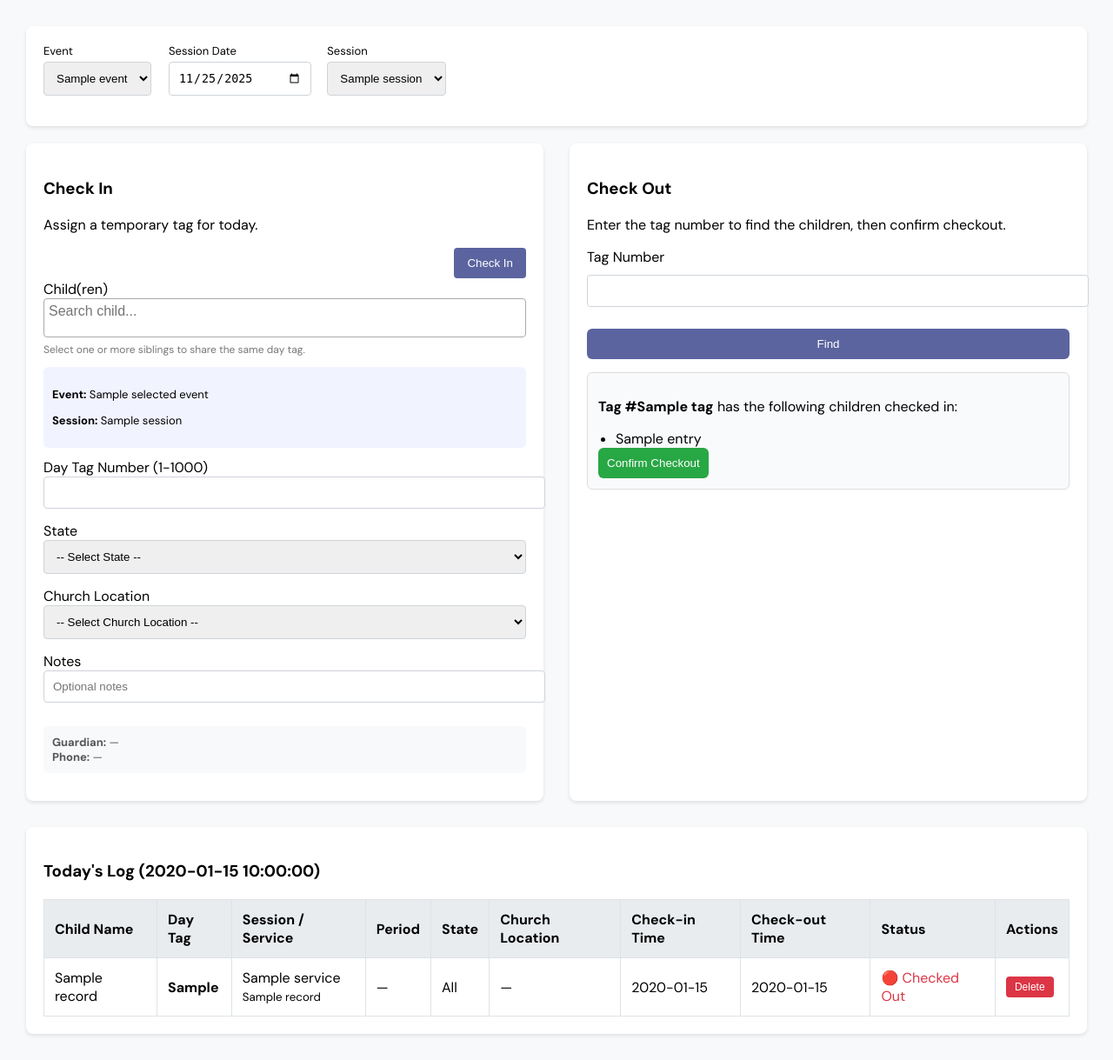
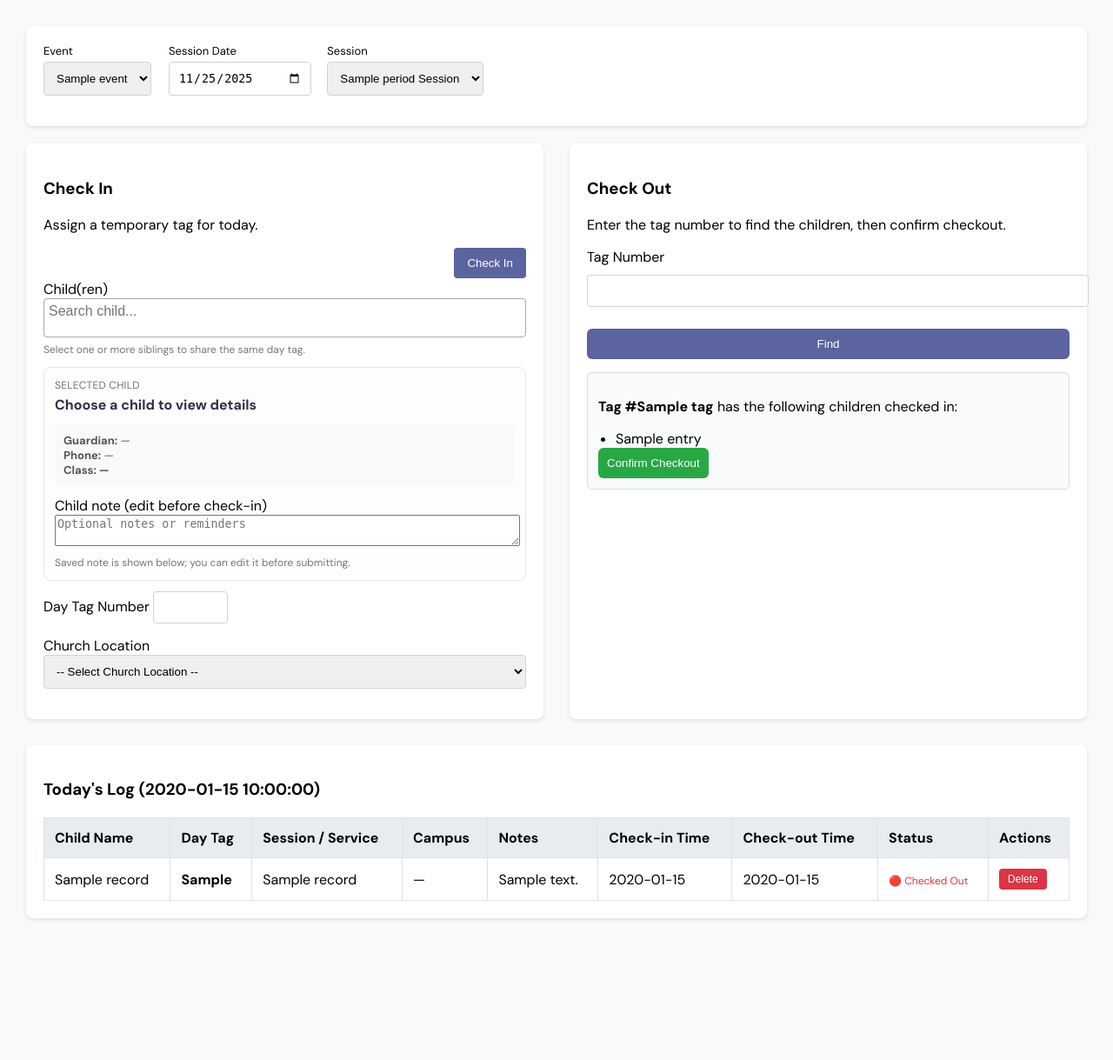
Before and after one commit to Timzblue12/Attendance_Checkin_System, a Flask app: template templates/attendance.html in a window 1280 px wide. Shown: the whole page at 87% size. After the commit the page ends 1058 px from the top, so only its background shows below. Run offline with Flask 3, Linux system fonts and the light colour scheme; the template is opened without the code that fills it: most values are stand-ins (such as "Sample title", 1, 10 or a date in 2020); some libraries are stand-ins or nearby versions.

Commit message:
fix: children note experience

```diff
--- a/templates/attendance.html
+++ b/templates/attendance.html
@@ -24,7 +24,7 @@
             <label for="context_session">Session</label>
             <select id="context_session" name="session_id">
                 {% for session in session_options %}
-                    <option value="{{ session.id }}" {% if session.id == selected_session_id %}selected{% endif %}>{{ session.label }}</option>
+                    <option value="{{ session.id }}" data-period="{{ session.period }}" {% if session.id == selected_session_id %}selected{% endif %}>{{ session.period }} Session</option>
                 {% endfor %}
             </select>
         </div>
@@ -63,33 +63,36 @@
             </select>
             {% endif %}
 
-            <div class="session-summary">
-                <p><strong>Event:</strong> {{ selected_event.name if selected_event else 'N/A' }}</p>
-                <p><strong>Session:</strong>
-                    <span id="session_label_text">
-                        {% if session_options and selected_event_id != 'church-service' %}
-                            {% for session in session_options %}
-                                {% if session.id == selected_session_id %}{{ session.label }} ({{ session.period }}){% endif %}
-                            {% endfor %}
-                        {% elif selected_event_id == 'church-service' %}
-                            {{ service_type_default or '1st Service' }}
-                        {% else %}
-                            {{ selected_session_id or 'Session' }}
-                        {% endif %}
-                    </span>
-                </p>
+<div class="child-detail-panel">
+                <div class="child-detail-head">
+                    <div>
+                        <p class="detail-label">Selected child</p>
+                        <p class="detail-name" id="detail_child_name">Choose a child to view details</p>
+
+                    </div>
+
+                </div>
+
+                <div class="guardian-info" id="guardian_info">
+                    <strong>Guardian:</strong> <span id="guardian_name">—</span><br>
+                    <strong>Phone:</strong> <span id="guardian_phone">—</span><br>
+                    <strong> <span id="detail_child_class"> —</span></strong>
+                </div>
+
+                <div class="note-block">
+                    <label for="notes">Child note (edit before check-in)</label>
+                    <textarea id="notes" name="notes" rows="2" placeholder="Optional notes or reminders"></textarea>
+                    <small class="input-hint">Saved note is shown below; you can edit it before submitting.</small>
+                </div>
+
+
             </div>
 
-             <label for="day_tag">Day Tag Number (1-1000)</label>
-            <input type="number" id="day_tag" name="day_tag" min="1" max="1000" required>
 
-            <label for="state">State</label>
-            <select id="state" name="state">
-                <option value="">-- Select State --</option>
-                {% for state in state_options %}
-                    <option value="{{ state }}">{{ state }}</option>
-                {% endfor %}
-            </select>
+             <label for="day_tag">Day Tag Number </label>
+            <input type="number" id="day_tag" name="day_tag" min="1" max="1000" required style="width: auto;"><br/>
+
+
 
             <label for="church_location">Church Location</label>
             <select id="church_location" name="church_location">
@@ -99,13 +102,25 @@
                 {% endfor %}
             </select>
 
-            <label for="notes">Notes</label>
-            <input type="text" id="notes" name="notes" placeholder="Optional notes">
+            <!-- <div class="session-summary">
+                <p><strong>Event:</strong> {{ selected_event.name if selected_event else 'N/A' }}</p>
+                <p><strong>Session:</strong>
+                    <span id="session_label_text">
+                        {% if session_options and selected_event_id != 'church-service' %}
+                            {% for session in session_options %}
+                                {% if session.id == selected_session_id %}{{ session.period }} Session{% endif %}
+                            {% endfor %}
+                        {% elif selected_event_id == 'church-service' %}
+                            {{ service_type_default or '1st Service' }}
+                        {% else %}
+                            {{ selected_session_id or 'Session' }}
+                        {% endif %}
+                    </span>
+                </p>
+            </div> -->
 
-            <div class="guardian-info" id="guardian_info">
-                <strong>Guardian:</strong> <span id="guardian_name">—</span><br>
-                <strong>Phone:</strong> <span id="guardian_phone">—</span>
-            </div>
+
+
 
 
         </form>
@@ -174,9 +189,8 @@
                 <th>Child Name</th>
                 <th>Day Tag</th>
                 <th>Session / Service</th>
-                <th>Period</th>
-                <th>State</th>
-                <th>Church Location</th>
+                <th>Campus</th>
+                <th>Notes</th>
                 <th>Check-in Time</th>
                 <th>Check-out Time</th>
                 <th>Status</th>
@@ -189,19 +203,22 @@
                 <td>{{ record['Child Name'] }}</td>
                 <td><strong>{{ record['Day Tag'] }}</strong></td>
                 <td>
-                    {{ record.get('Session Label') or record.get('Service') }}<br>
-                    <small>{{ record.get('Event Name') }}</small>
+                    {% set period = record.get('Session Period') %}
+                    {% if period %}
+                        {{ period }} Session
+                    {% else %}
+                        {{ record.get('Service') or record.get('Session Label') }}
+                    {% endif %}<br>
                 </td>
-                <td>{{ record.get('Session Period') or '—' }}</td>
-                <td>{{ record.get('State') or '—' }}</td>
                 <td>{{ record.get('Church Location') or '—' }}</td>
+                <td>{{ record.get('Notes') or '—' }}</td>
                 <td>{{ record['Check-in Time'] }}</td>
                 <td>{{ record['Check-out Time'] }}</td>
                 <td>
                     {% if record['Status'] == 'Checked-Out' %}
-                        <span style="color: #dc3545;">🔴 Checked Out</span>
+                        <span style="color: #dc3545; font-size: 12px; ">🔴 Checked Out</span>
                     {% else %}
-                        <span style="color: #28a745;">🟢 Checked In</span>
+                        <span style="color: #28a745; font-size: 12px; ">🟢 Checked In</span>
                     {% endif %}
                     {% if record.get('sync_status') == 'pending' %}
                         <div style="font-size: 12px; color: #856404;">Pending Sync</div>
@@ -218,7 +235,7 @@
             </tr>
             {% else %}
             <tr>
-                <td colspan="10" style="text-align: center;">No one has been checked in yet today.</td>
+                <td colspan="9" style="text-align: center;">No one has been checked in yet today.</td>
             </tr>
             {% endfor %}
         </tbody>
@@ -248,6 +265,16 @@
         .context-item label { font-size: 13px; margin-bottom: 4px; }
         .session-summary { margin: 12px 0; padding: 10px; background: #f1f3ff; border-radius: 6px; font-size: 13px; }
         .guardian-info { margin: 12px 0; font-size: 13px; color: #555; background: #f8f9fa; padding: 10px; border-radius: 6px; }
+        .child-detail-panel { margin: 12px 0; padding: 12px; border: 1px solid #e5e7eb; border-radius: 8px; background: #fdfdfd; }
+        .child-detail-head { display: flex; justify-content: space-between; gap: 12px; align-items: flex-start; flex-wrap: wrap; }
+        .detail-label { font-size: 12px; color: #6c757d; text-transform: uppercase; letter-spacing: 0.02em; margin: 0 0 4px; }
+        .detail-name { margin: 0; font-size: 16px; font-weight: 600; color: #2c2f48; }
+        .detail-sub { margin: 4px 0 0; color: #6c757d; font-size: 13px; }
+        .detail-chips { display: flex; flex-wrap: wrap; gap: 8px; }
+        .detail-chip { display: inline-flex; align-items: center; gap: 6px; background: #eef0ff; color: #394170; padding: 6px 10px; border-radius: 20px; font-size: 12px; }
+        .note-block { margin-top: 8px; }
+        .note-block textarea { width: 100%; resize: vertical; }
+        .note-preview { margin-top: 8px; font-size: 13px; color: #555; }
         .checkout-form { display: flex; flex-direction: column; gap: 10px; }
         .find-btn, .confirm-btn { background-color: #5B649F; color: #fff; border: none; padding: 10px; border-radius: 6px; cursor: pointer; }
         .confirm-btn { background-color: #28a745; }
@@ -290,6 +317,11 @@
     const sessionSelect = document.getElementById('context_session');
     const contextForm = document.querySelector('.context-form');
     const dateInput = document.getElementById('context_date');
+    const detailChildName = document.getElementById('detail_child_name');
+    const detailChildClass = document.getElementById('detail_child_class');
+    const detailChildState = document.getElementById('detail_child_state');
+    const detailChildLocation = document.getElementById('detail_child_location');
+    const detailChildNote = document.getElementById('detail_child_note');
 
     if (dateInput && (!dateInput.value || dateInput.value === 'None')) {
       dateInput.value = new Date().toISOString().split('T')[0];
@@ -306,22 +338,68 @@
       selectEl.value = value || '';
     }
 
+    function updateNotePreview(noteText) {
+      if (detailChildNote) {
+        detailChildNote.textContent = noteText ? noteText : '—';
+      }
+    }
+
+    function resetChildDetails() {
+      if (detailChildName) detailChildName.textContent = 'Choose a child to view details';
+      if (detailChildClass) detailChildClass.textContent = 'Class: —';
+      if (detailChildState) detailChildState.textContent = '—';
+      if (detailChildLocation) detailChildLocation.textContent = '—';
+      updateNotePreview('');
+      guardianName.textContent = '—';
+      guardianPhone.textContent = '—';
+      setSelectValue(stateSelect, '');
+      setSelectValue(churchSelect, '');
+      if (notesInput) notesInput.value = '';
+    }
+
+    function applyChildMeta(childName) {
+      const meta = childrenMeta[childName] || {};
+      setSelectValue(stateSelect, meta.state || '');
+      setSelectValue(churchSelect, meta.church_location || '');
+      if (notesInput) notesInput.value = meta.notes || '';
+      guardianName.textContent = meta.guardian_name || '—';
+      guardianPhone.textContent = meta.guardian_phone || '—';
+      if (detailChildName) detailChildName.textContent = childName || 'Choose a child to view details';
+      if (detailChildClass) detailChildClass.textContent = meta.class_type ? `Class: ${meta.class_type}` : 'Class: —';
+      if (detailChildState) detailChildState.textContent = meta.state || '—';
+      if (detailChildLocation) detailChildLocation.textContent = meta.church_location || '—';
+      updateNotePreview(meta.notes || '');
+    }
+
     $('#child_name').on('change', function() {
       const selectedValues = $(this).val() || [];
       const lastSelected = Array.isArray(selectedValues) ? selectedValues[selectedValues.length - 1] : selectedValues;
-      const meta = childrenMeta[lastSelected] || {};
-
       if (lastSelected) {
-        setSelectValue(stateSelect, meta.state || '');
-        setSelectValue(churchSelect, meta.church_location || '');
-        notesInput.value = meta.notes || '';
-        guardianName.textContent = meta.guardian_name || '—';
-        guardianPhone.textContent = meta.guardian_phone || '—';
+        applyChildMeta(lastSelected);
       } else {
-        guardianName.textContent = '—';
-        guardianPhone.textContent = '—';
+        resetChildDetails();
       }
     });
+
+    if (stateSelect && detailChildState) {
+      stateSelect.addEventListener('change', () => {
+        detailChildState.textContent = stateSelect.value || '—';
+      });
+    }
+
+    if (churchSelect && detailChildLocation) {
+      churchSelect.addEventListener('change', () => {
+        detailChildLocation.textContent = churchSelect.value || '—';
+      });
+    }
+
+    const preSelectedValues = $('#child_name').val() || [];
+    const initialSelection = Array.isArray(preSelectedValues) ? preSelectedValues[preSelectedValues.length - 1] : preSelectedValues;
+    if (initialSelection) {
+      applyChildMeta(initialSelection);
+    } else {
+      resetChildDetails();
+    }
 
     if (serviceSelect && sessionLabelText) {
       const updateSessionLabel = () => {
@@ -334,7 +412,12 @@
     if (!serviceSelect && sessionSelect && sessionLabelText) {
       const updateFromSession = () => {
         const option = sessionSelect.options[sessionSelect.selectedIndex];
-        sessionLabelText.textContent = option ? option.text : 'Session';
+        if (!option) {
+          sessionLabelText.textContent = 'Session';
+          return;
+        }
+        const period = option.dataset.period;
+        sessionLabelText.textContent = period ? `${period} Session` : option.text || 'Session';
       };
       sessionSelect.addEventListener('change', updateFromSession);
       updateFromSession();
```
